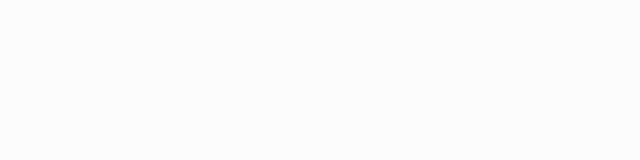
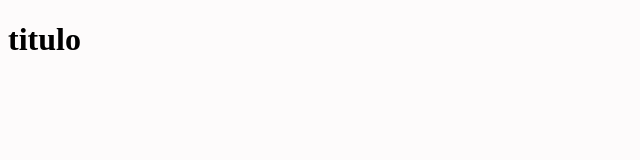
Before and after one commit to richardfazeredo91/lessons-learned, a plain HTML site: page index.html in a window 1280 px wide. Shown: the whole page, without its empty margins (0-640 px from the left). Drawn offline with Linux system fonts and the light colour scheme.

Commit message:
Adicionando barra superior com título

```diff
--- a/index.html
+++ b/index.html
@@ -7,6 +7,8 @@
   <link rel="stylesheet" type="text/css" href="./style.css">
 </head>
 <body>
-
+  <header id="cabecalho">
+    <h1>titulo</h1>
+  </header>
 </body>
 </html>
--- a/style.css
+++ b/style.css
@@ -1,3 +1,8 @@
 body {
   background-color: rgb(253, 251, 251);
 }
+
+#cabecalho {
+  top: 0px;
+  position: fixed;
+}
```
